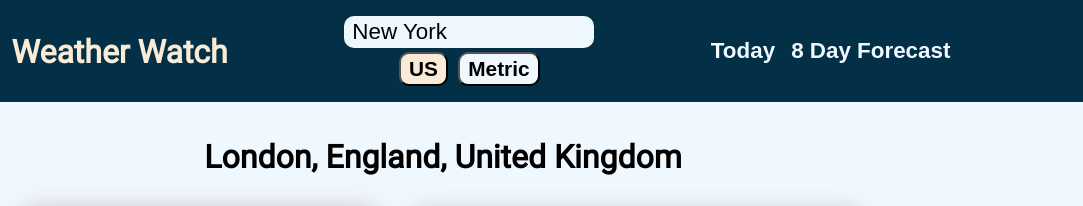
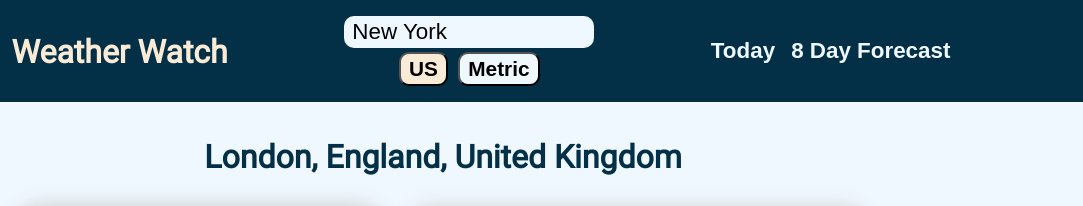
Before and after one commit to SamuelWyck/weather-app, a website built with webpack: page src/template.html in a window 1280 px wide. Shown: the top 206 px of the page, 197-1280 px from the left. Built offline with nearby package versions, Linux system fonts and the light colour scheme; files whose address does not match are found by name.

Commit message:
Change local color

```diff
--- a/src/styles.css
+++ b/src/styles.css
@@ -133,6 +133,7 @@ nav > button:hover {
 
 h1 {
     margin: 2rem 0;
+    color: #033046;
 }
 
 .single-page {
```
